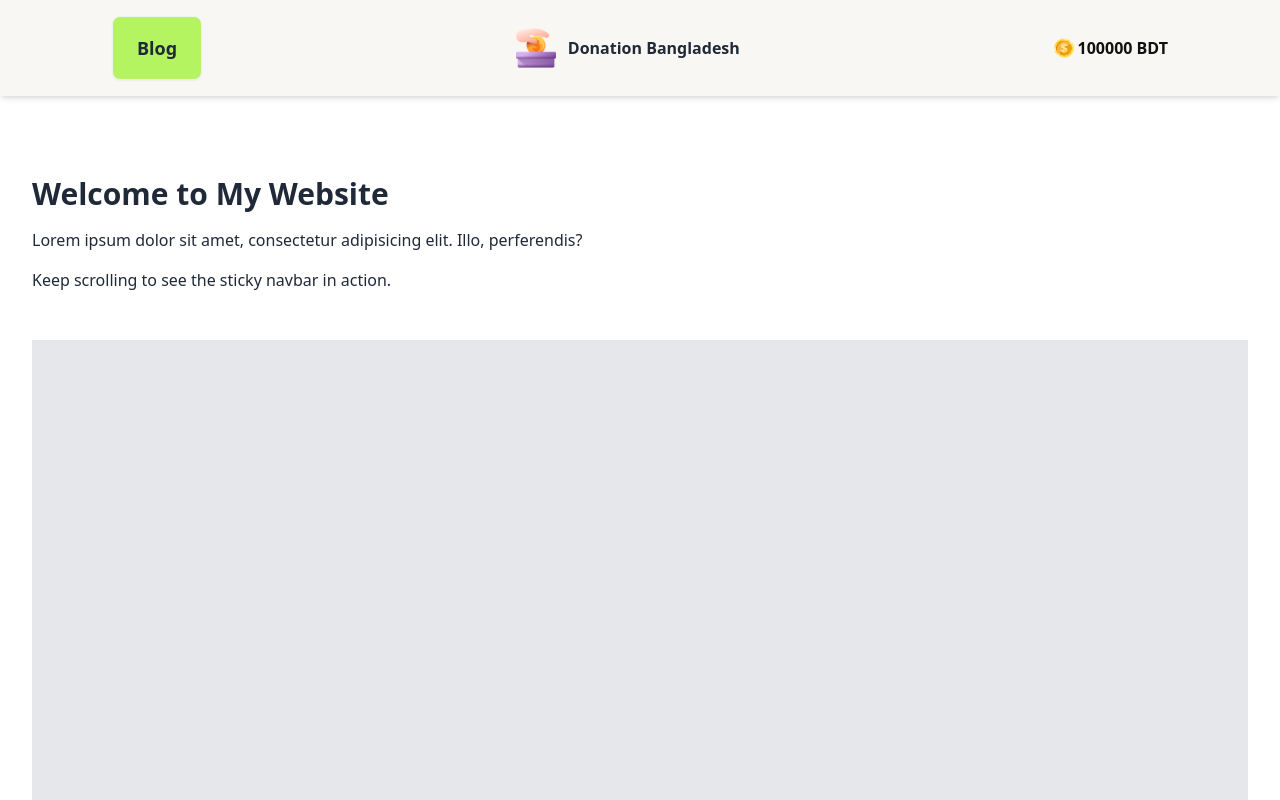
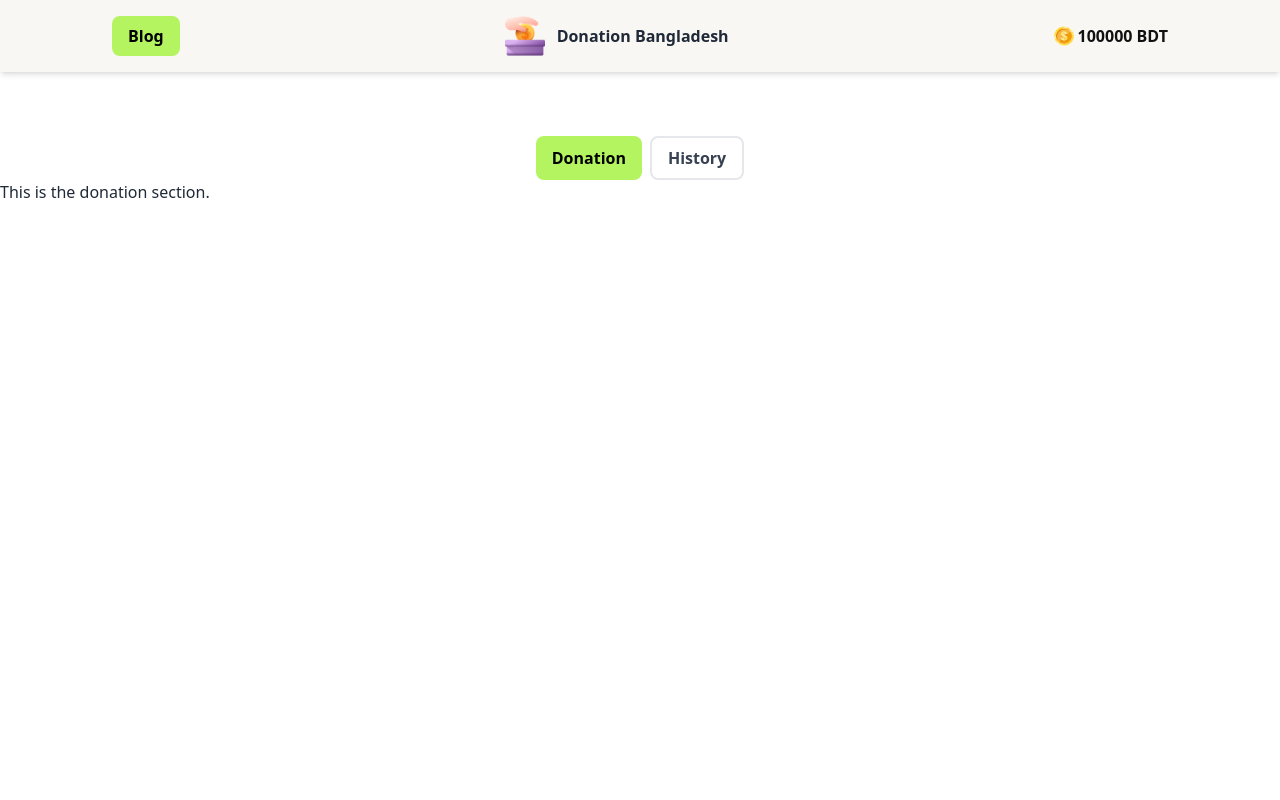
Before and after one commit to anikaislam16/Donation-Website-using-Javascript--html-and-tailwind, a plain HTML site: page index.html in a window 1280 px wide. Shown: the top 800 px of the page. Drawn offline with nearby package versions, Linux system fonts and the light colour scheme.

Commit message:
add donation, history buttons and toggle functionality

```diff
--- a/index.html
+++ b/index.html
@@ -12,9 +12,11 @@
     />
   </head>
   <body>
-    <header class="sticky top-0 bg-[#F9F7F3] shadow-md lg:px-24">
+    <header class="sticky top-0 bg-[#F9F7F3] shadow-md lg:px-24 mb-16">
       <nav class="container mx-auto flex items-center justify-between p-4">
-        <button class="bg-[#B4F461] btn btn-xs sm:btn-sm md:btn-md lg:btn-lg">
+        <button
+          class="px-4 py-2 text-black font-semibold bg-[#B4F461] rounded-lg"
+        >
           Blog
         </button>
         <div class="flex items-center">
@@ -35,24 +37,26 @@
         </div>
       </nav>
     </header>
-
-    <!-- Main Content -->
-    <section>
-      <div class="p-8">
-        <!-- Adding more content to make scrolling visible -->
-        <div class="max-w-7xl mx-auto py-12">
-          <h1 class="text-3xl font-bold mb-4">Welcome to My Website</h1>
-          <p>
-            Lorem ipsum dolor sit amet, consectetur adipisicing elit. Illo,
-            perferendis?
-          </p>
-          <p class="mt-4">Keep scrolling to see the sticky navbar in action.</p>
-        </div>
-        <!-- Add some more content to allow scrolling -->
-        <div class="h-screen bg-gray-200"></div>
-        <div class="h-screen bg-gray-300"></div>
-        <div class="h-screen bg-gray-400"></div>
+    <section name="buttons">
+      <div class="flex justify-center gap-2">
+        <button
+          id="button1"
+          class="px-4 py-2 text-black font-semibold bg-[#B4F461] rounded-lg"
+          onclick="showSectionById('donation', this)"
+        >
+          Donation
+        </button>
+        <button
+          id="button2"
+          class="px-4 py-2 text-gray-700 font-semibold border-2 rounded-lg"
+          onclick="showSectionById('history', this)"
+        >
+          History
+        </button>
       </div>
     </section>
+    <section id="donation" class="">This is the donation section.</section>
+    <section id="history" class="hidden">This is the history section.</section>
+    <script src="js/features.js"></script>
   </body>
 </html>
--- /dev/null
+++ b/js/features.js
@@ -0,0 +1,23 @@
+function showSectionById(Id, selectedButton) {
+    console.log('hi');
+
+  // Get the divs
+  const section1 = document.getElementById("donation");
+  const section2 = document.getElementById("history");
+  section1.classList.add("hidden");
+  section2.classList.add("hidden");
+  document.getElementById(Id).classList.remove("hidden");
+
+  const button1 = document.getElementById("button1");
+  const button2 = document.getElementById("button2");
+
+  button1.classList.remove("bg-[#B4F461]");
+  button1.classList.add("bg-white", "border-2");
+
+  button2.classList.remove("bg-[#B4F461]");
+  button2.classList.add("bg-white", "border-2");
+
+
+  selectedButton.classList.remove("bg-white", "border-2");
+  selectedButton.classList.add("bg-[#B4F461]");
+}
```
